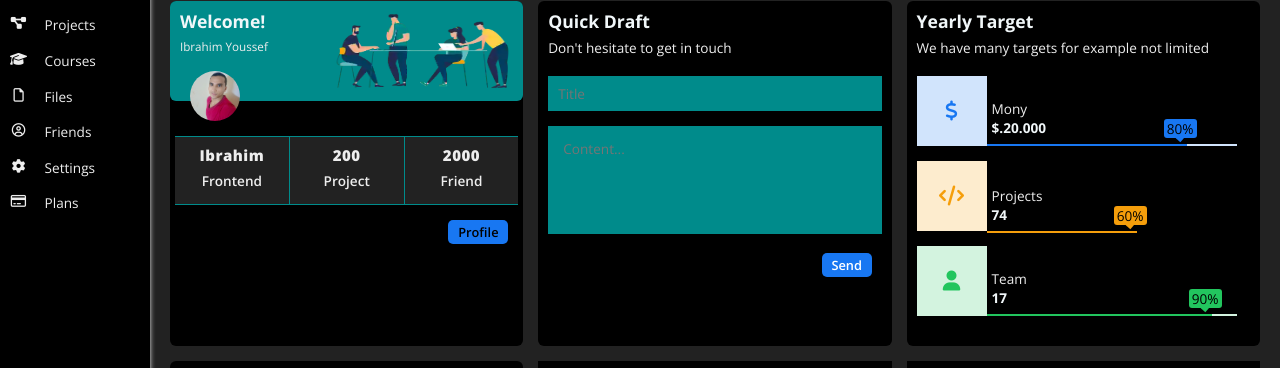
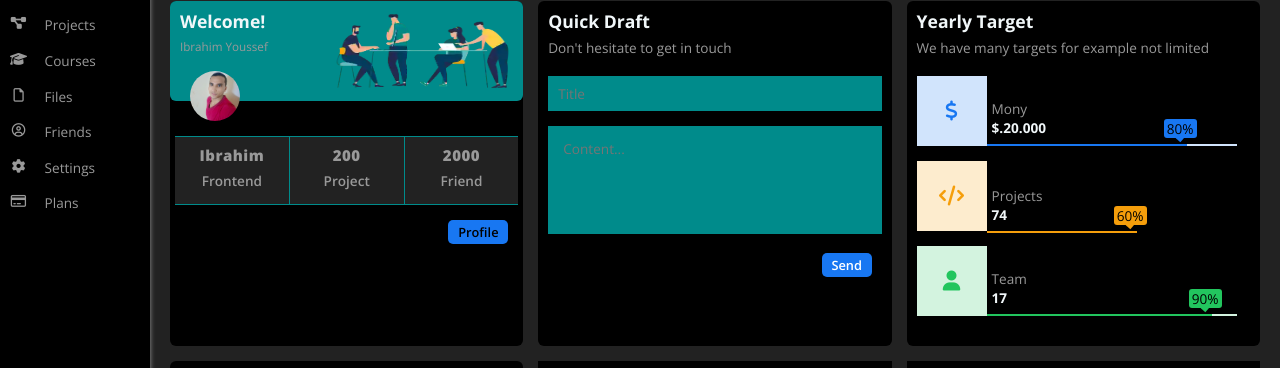
Before and after one commit to Ibrahemyoussef2020/Ibrahim-profile-dashboard, a plain HTML site: page index.html in a window 1280 px wide. Shown: the part 142-510 px from the top of the page. Drawn offline with nearby package versions, Linux system fonts and the light colour scheme.

Commit message:
modify var clr-dark-25 in dark-mode

```diff
--- a/css/framework.css
+++ b/css/framework.css
@@ -65,7 +65,7 @@
 
     --clr-dark-100:#fff;
     --clr-dark-50:#f1f7f9;
-    --clr-dark-25:#eee;
+    --clr-dark-25:#999;
 
     --clr-proportional:#333;
 }
```
